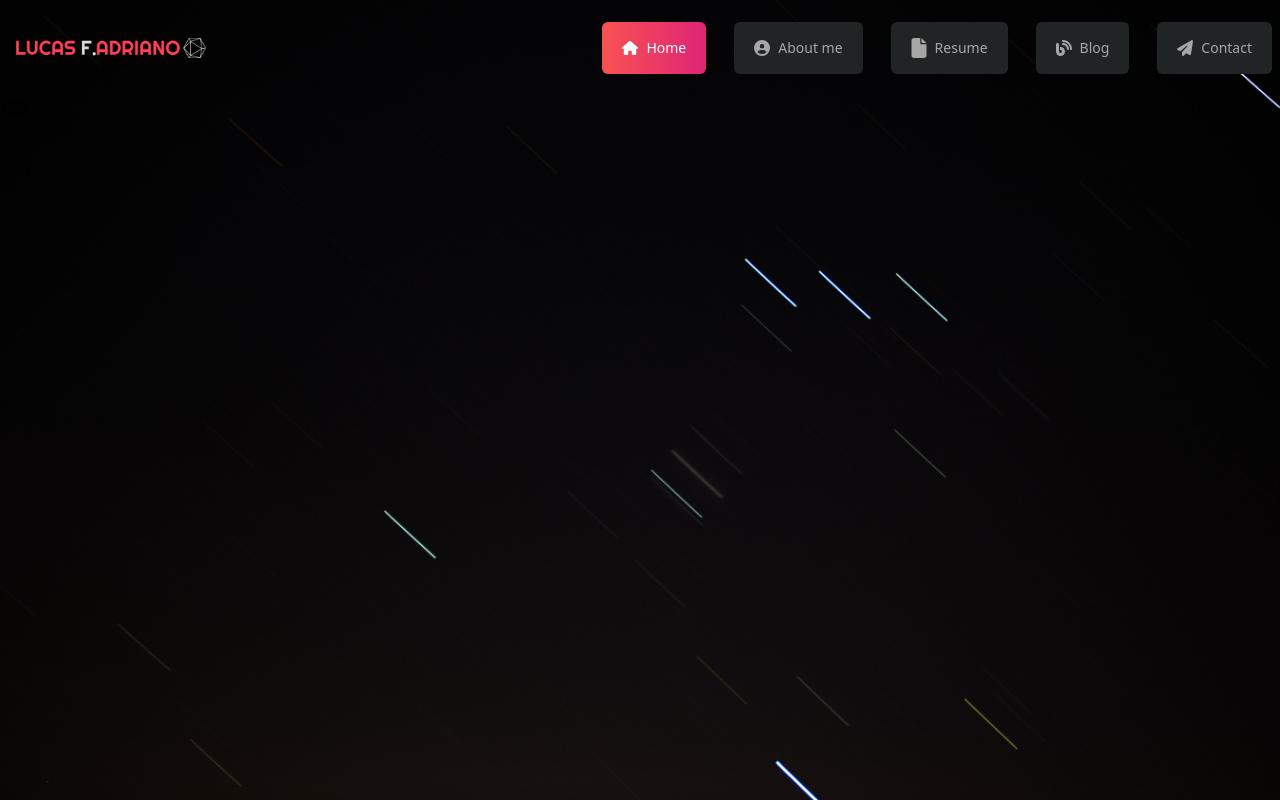
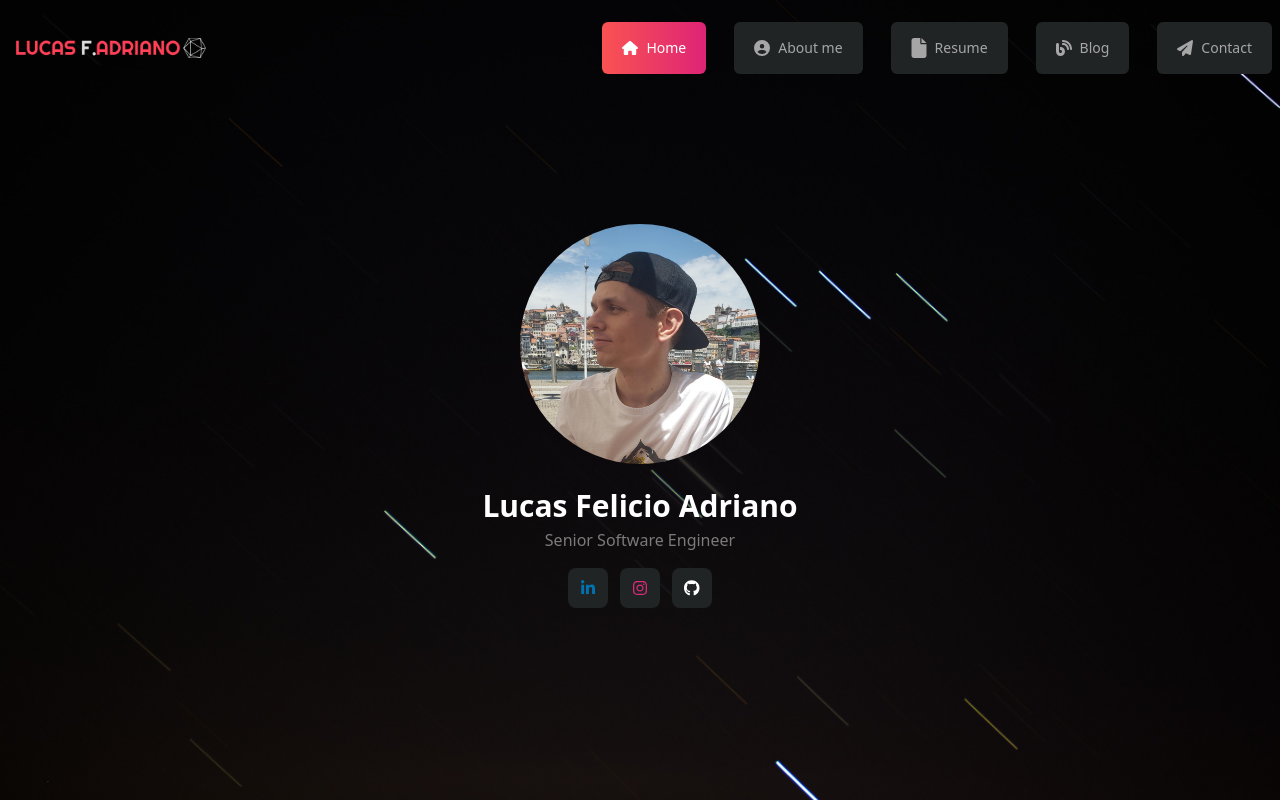
Before and after one commit to lucasadrianof/personal-blog-nextjs, a Next.js app: page / in a window 1280 px wide. Built offline with nearby package versions, Linux system fonts and the light colour scheme.

Commit message:
feat: basic homepage

```diff
--- /dev/null
+++ b/src/app/components/Hero/Hero.tsx
@@ -0,0 +1,23 @@
+import Image from 'next/image'
+import Social from '../Social/Social'
+
+export default function Hero() {
+  return (
+    <div className="flex flex-col items-center justify-center h-[100vh] lg:h-[80vh]">
+      <Image
+        alt="avatar"
+        className="rounded-full h-60 w-60"
+        src="/avatar.jpg"
+        height={250}
+        width={250}
+      />
+      <h3 className="mt-6 mb-1 text-3xl font-semibold text-white">
+        Lucas Felicio Adriano
+      </h3>
+      <p className="mb-4 text-[#7B7B7B]">Senior Software Engineer</p>
+      <div className="flex space-x-3">
+        <Social />
+      </div>
+    </div>
+  )
+}
--- /dev/null
+++ b/src/app/components/Social/Social.tsx
@@ -0,0 +1,51 @@
+import cn from 'classnames'
+import { IconProp } from '@fortawesome/fontawesome-svg-core'
+import {
+  faGithub,
+  faInstagram,
+  faLinkedinIn,
+} from '@fortawesome/free-brands-svg-icons'
+import { FontAwesomeIcon } from '@fortawesome/react-fontawesome'
+
+type SocialMediaType = {
+  href: string
+  icon: IconProp
+  iconClass?: string
+}
+
+const socialMedias: SocialMediaType[] = [
+  {
+    href: 'https://www.linkedin.com/in/lucas-felicio-adriano/',
+    icon: faLinkedinIn,
+    iconClass: 'text-[#0072b1]',
+  },
+  {
+    href: 'https://www.instagram.com/lucas.adrianoo/',
+    icon: faInstagram,
+    iconClass: 'text-[#DD2A7B]',
+  },
+  {
+    href: 'https://github.com/lucasadrianof/',
+    icon: faGithub,
+    iconClass: 'text-white',
+  },
+]
+
+export default function Social() {
+  return (
+    <>
+      {socialMedias.map(({ href, icon, iconClass }, key) => (
+        <a key={key} href={href} target="_blank" rel="noreferrer">
+          <span
+            className={cn(
+              'w-10 h-10 rounded-lg hover:bg-gradient-to-r from-[#FA5252] to-[#DD2476]  flex justify-center items-center  hover:text-white transition-colors duration-300  ease-in-out  bg-[#212425]',
+              iconClass
+            )}
+          >
+            <FontAwesomeIcon icon={icon} />
+          </span>
+        </a>
+      ))}
+    </>
+  )
+}
--- a/src/app/page.tsx
+++ b/src/app/page.tsx
@@ -1,12 +1,9 @@
-import { config } from '@fortawesome/fontawesome-svg-core'
-import '@fortawesome/fontawesome-svg-core/styles.css'
-
-config.autoAddCss = false
+import Hero from './components/Hero/Hero'
 
 export default function Home() {
   return (
-    <div id="main">
-      <div>123</div>
+    <div className="container" id="main">
+      <Hero />
     </div>
   )
 }
```
Also changed, not shown: public/avatar.jpg (added).
